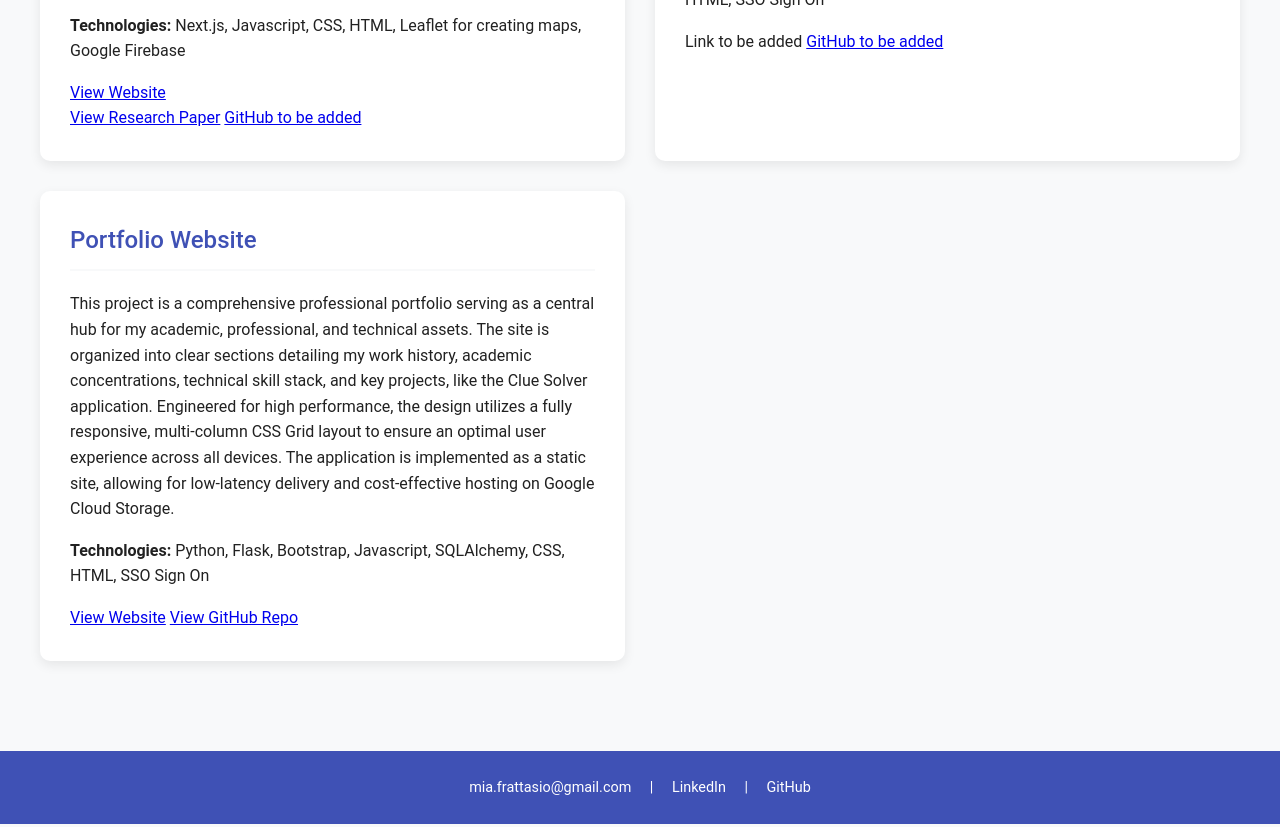
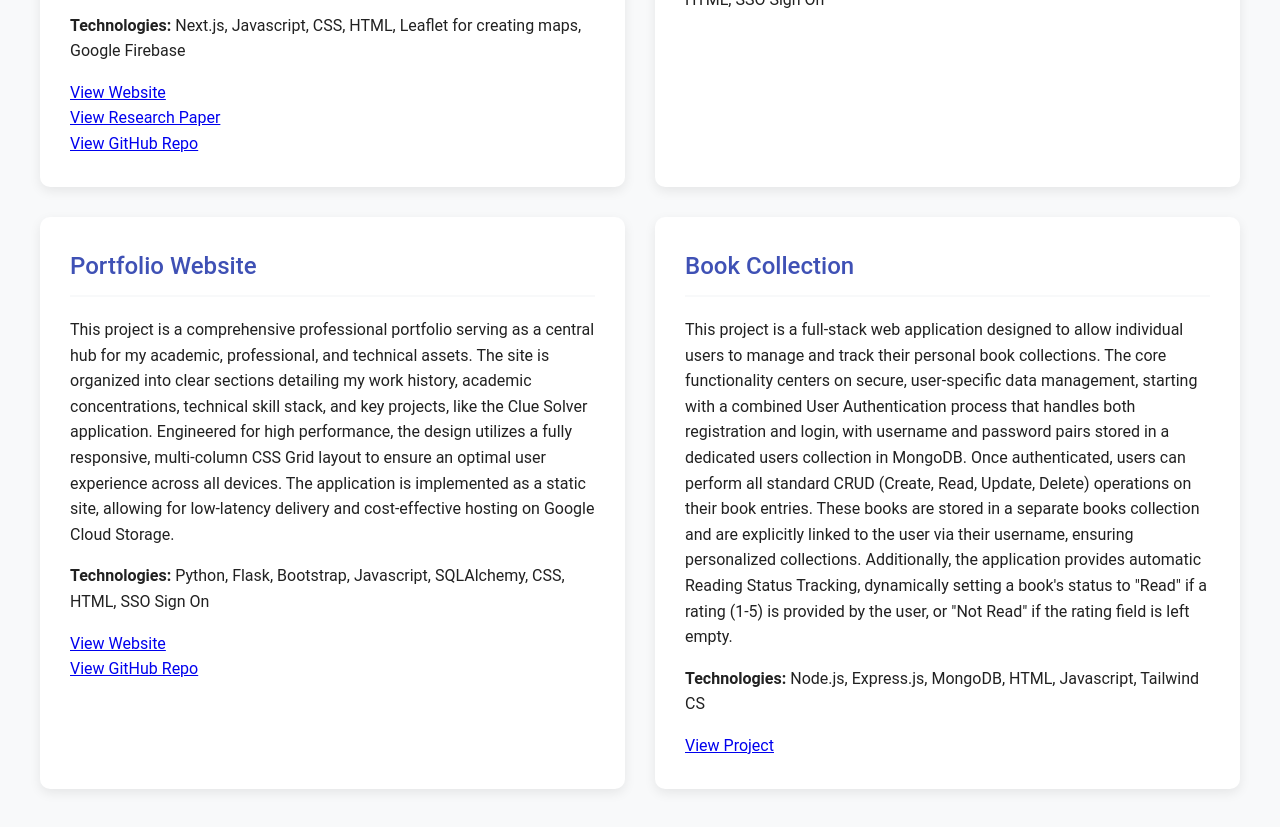
Before and after one commit to miafrattasio/portfolio-website, a plain HTML site: page projects.html in a window 1280 px wide. Shown: the part 1512-2339 px from the top of the page. Drawn offline with Linux system fonts and the light colour scheme.

Commit message:
Project changes

```diff
--- a/projects.html
+++ b/projects.html
@@ -21,6 +21,7 @@
             <p>A student-only marketplace for WPI where users can buy, sell, and swap items like textbooks, clothing, and furniture. Students can create personal accounts with encrypted logins, upload profile photos, and manage their own listings and saved posts. The platform makes it easy to browse all items, search by category or price, and upload items with photos and descriptions. Users can edit their posts at any time and chat with sellers or buyers through real-time messaging to coordinate meet-ups on campus.</p>
             <p><strong>Technologies and Skills:</strong> Next.js, Node.js, TypeScript, MongoDB, Gleam, WebSockets, Credential Security</p>
             <a href="https://www.youtube.com/watch?v=fW9sTtRRoZY&list=PPSV&t=" target="_blank">View Project Video</a>
+            <br>
             <a href="https://github.com/miafrattasio/WPIBuys" target="_blank">View GitHub Repo</a>
         </article>
 
@@ -37,6 +38,7 @@
             <p><strong>Key Features Demonstrated:</strong> Algorithmic Deduction, State Management, Scalable Architecture</p>
             <p><strong>Technologies:</strong> Python, Flask, HTML/CSS, JSON, Google Cloud Run</p>
             <a href="https://clue-solver-app-1067691072448.us-central1.run.app" target="_blank">View Application</a>
+            <br>
             <a href="https://github.com/miafrattasio/clue-solver-app" target="_blank">View GitHub Repo</a>
         </article>
 
@@ -54,15 +56,14 @@
             <a href="https://urbanheatmonitoring.web.app/dashboard/ " target="_blank">View Website</a>
             <br>
             <a href="https://digital.wpi.edu/concern/student_works/1r66j564b?locale=en " target="_blank">View Research Paper</a>
-            <a href="https://github.com/miafrattasio/clue-solver-app" target="_blank">GitHub to be added</a>
+            <br>
+            <a href="https://github.com/miafrattasio/StreetHeat" target="_blank">View GitHub Repo</a>
         </article>
 
         <article class="info-card">
             <h3>Student Assistant (SA) Management System</h3>
             <p>This application allows students to create detailed profiles, listing their academic history and courses they have previously been an SA for. They can then browse and apply for open SA positions. Professors use the platform to post positions for their course sections, setting specific requirements (like minimum GPA), and then review the student applications to make their selections. The system uses Single Sign-On (SSO) for authentication. </p>
             <p><strong>Technologies:</strong> Python, Flask, Bootstrap, Javascript, SQLAlchemy, CSS, HTML, SSO Sign On</p>
-            <a>Link to be added</a>
-            <a href="https://github.com/miafrattasio/clue-solver-app" target="_blank">GitHub to be added</a>
         </article>
 
         <article class="info-card">
@@ -70,18 +71,20 @@
             <p>This project is a comprehensive professional portfolio serving as a central hub for my academic, professional, and technical assets. The site is organized into clear sections detailing my work history, academic concentrations, technical skill stack, and key projects, like the Clue Solver application. Engineered for high performance, the design utilizes a fully responsive, multi-column CSS Grid layout to ensure an optimal user experience across all devices. The application is implemented as a static site, allowing for low-latency delivery and cost-effective hosting on Google Cloud Storage.</p>
             <p><strong>Technologies:</strong> Python, Flask, Bootstrap, Javascript, SQLAlchemy, CSS, HTML, SSO Sign On</p>
             <a href="https://mia-frattasio-portfolio-1067691072448.us-central1.run.app/index.html" target="_blank">View Website</a>
+            <br>
             <a href="https://github.com/miafrattasio/portfolio-website" target="_blank">View GitHub Repo</a>
         </article>
 
-        <!--
+
 
         <article class="info-card">
-            <h3>Book Collection Project</h3>
-            <p>Built using [Tech 1] and [Tech 2]. This project demonstrates my proficiency in [Skill].</p>
-            <p>Technologies: list</p>
-            <a href="link" target="_blank">View Project</a>
+            <h3>Book Collection</h3>
+            <p>This project is a full-stack web application designed to allow individual users to manage and track their personal book collections. The core functionality centers on secure, user-specific data management, starting with a combined User Authentication process that handles both registration and login, with username and password pairs stored in a dedicated users collection in MongoDB. Once authenticated, users can perform all standard CRUD (Create, Read, Update, Delete) operations on their book entries. These books are stored in a separate books collection and are explicitly linked to the user via their username, ensuring personalized collections. Additionally, the application provides automatic Reading Status Tracking, dynamically setting a book's status to "Read" if a rating (1-5) is provided by the user, or "Not Read" if the rating field is left empty.</p>
+            <p><strong>Technologies: </strong>Node.js, Express.js, MongoDB, HTML, Javascript, Tailwind CS</p>
+            <a href="https://github.com/miafrattasio/BookCollection" target="_blank">View Project</a>
         </article>
 
+        <!--
         <article class="info-card">
             <h3>Salem Five Capstone</h3>
             <p>Built using [Tech 1] and [Tech 2]. This project demonstrates my proficiency in [Skill].</p>
```
